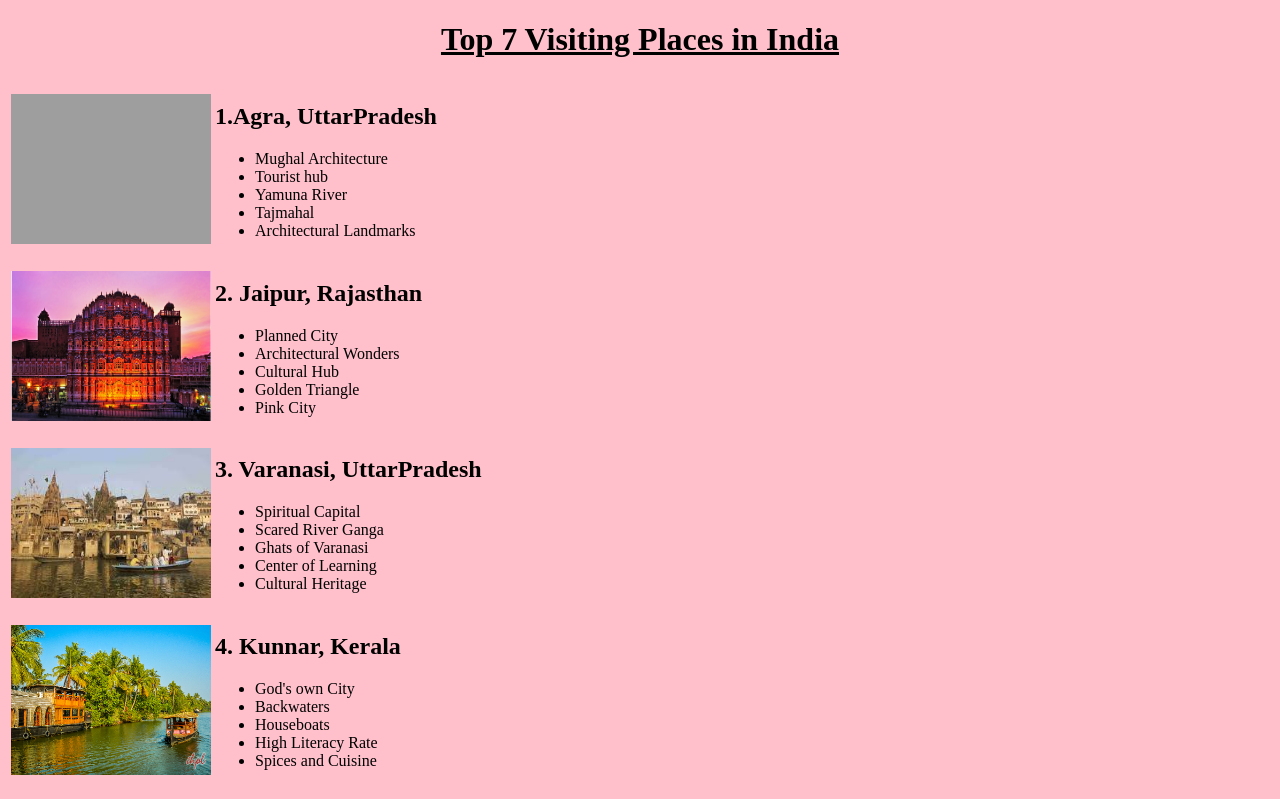
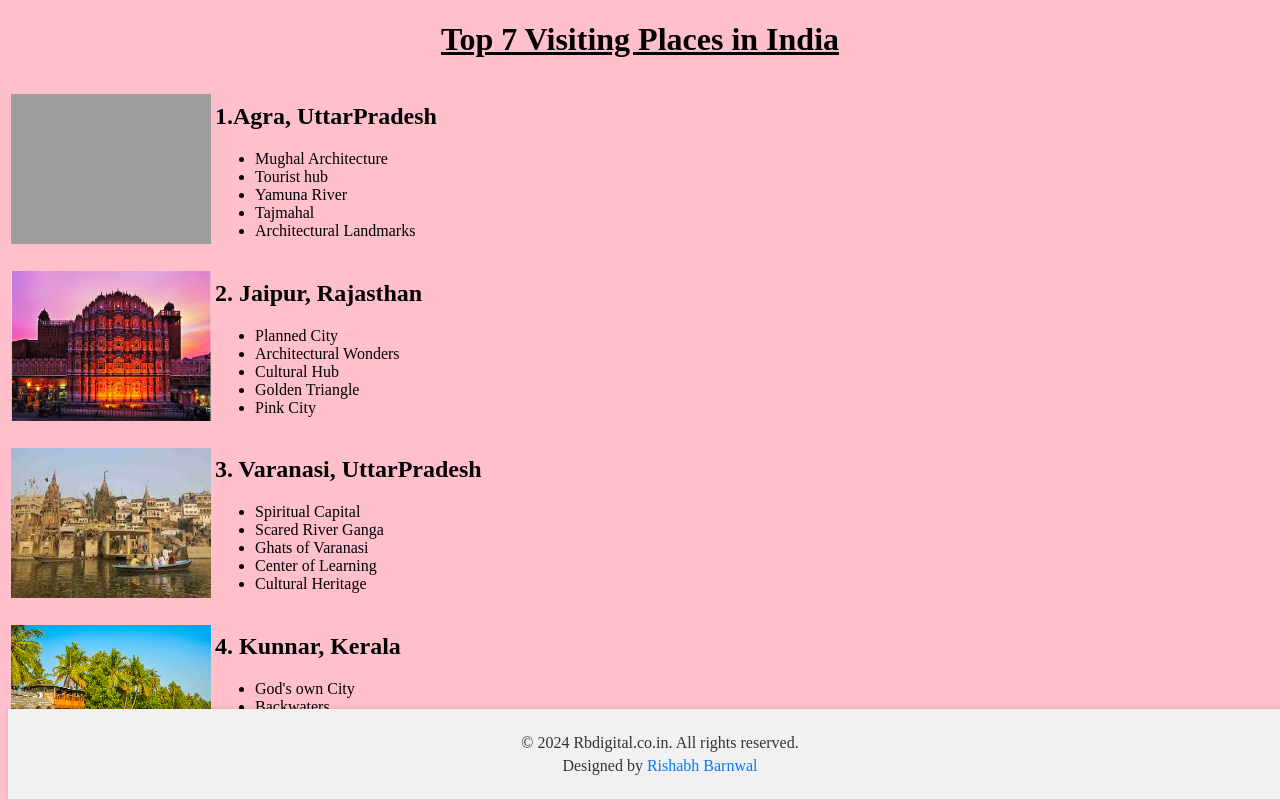
Before and after one commit to Rishabhai1912/Spritual-Place, a plain HTML site: page index.html in a window 1280 px wide. Shown: the top 799 px of the page. Drawn offline with Linux system fonts and the light colour scheme; grey boxes are pictures that could not be loaded.

Commit message:
Update style.css

```diff
--- a/style.css
+++ b/style.css
@@ -3,7 +3,7 @@ footer {
     color: #333; /* Dark grey text color */
     text-align: center;
     padding: 20px;
-    position: relatives;
+    position:sticky;
     bottom: 0;
     width: 100%;
     box-shadow: 0 -1px 5px rgba(0, 0, 0, 0.1); /* Optional shadow */
```
